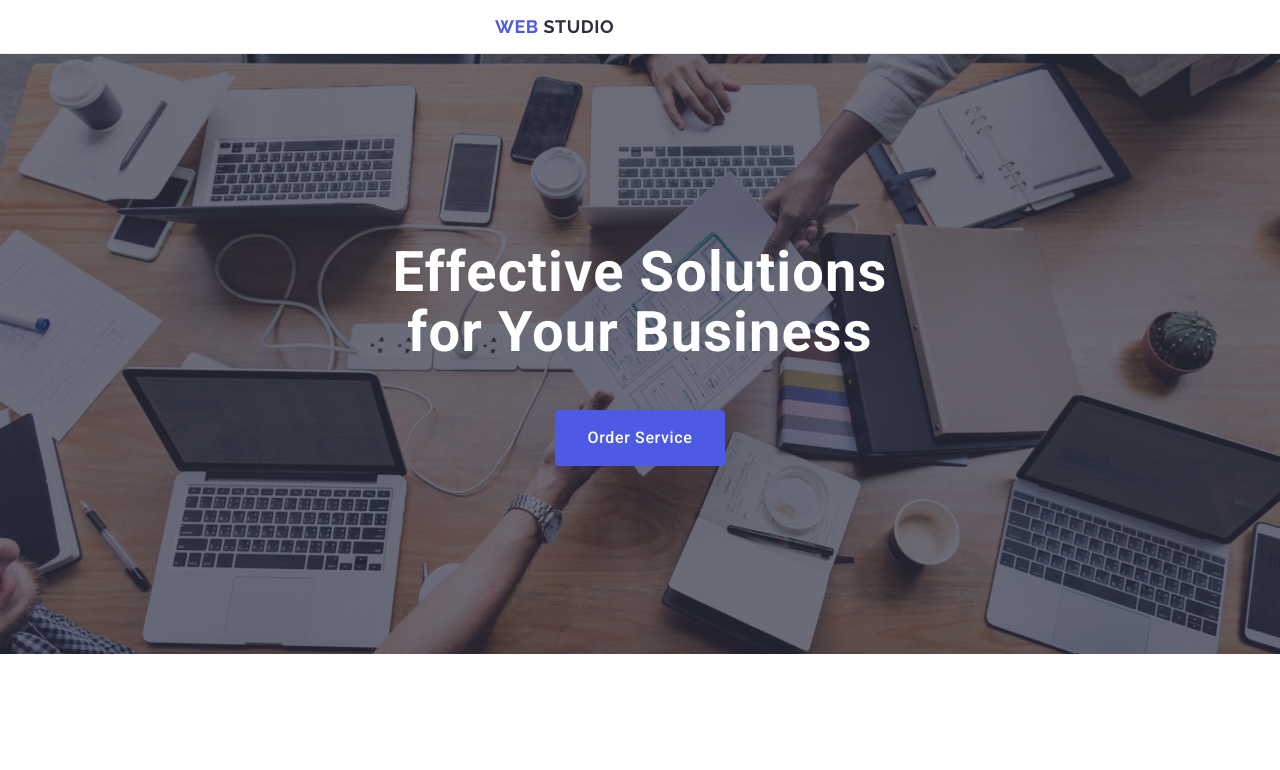
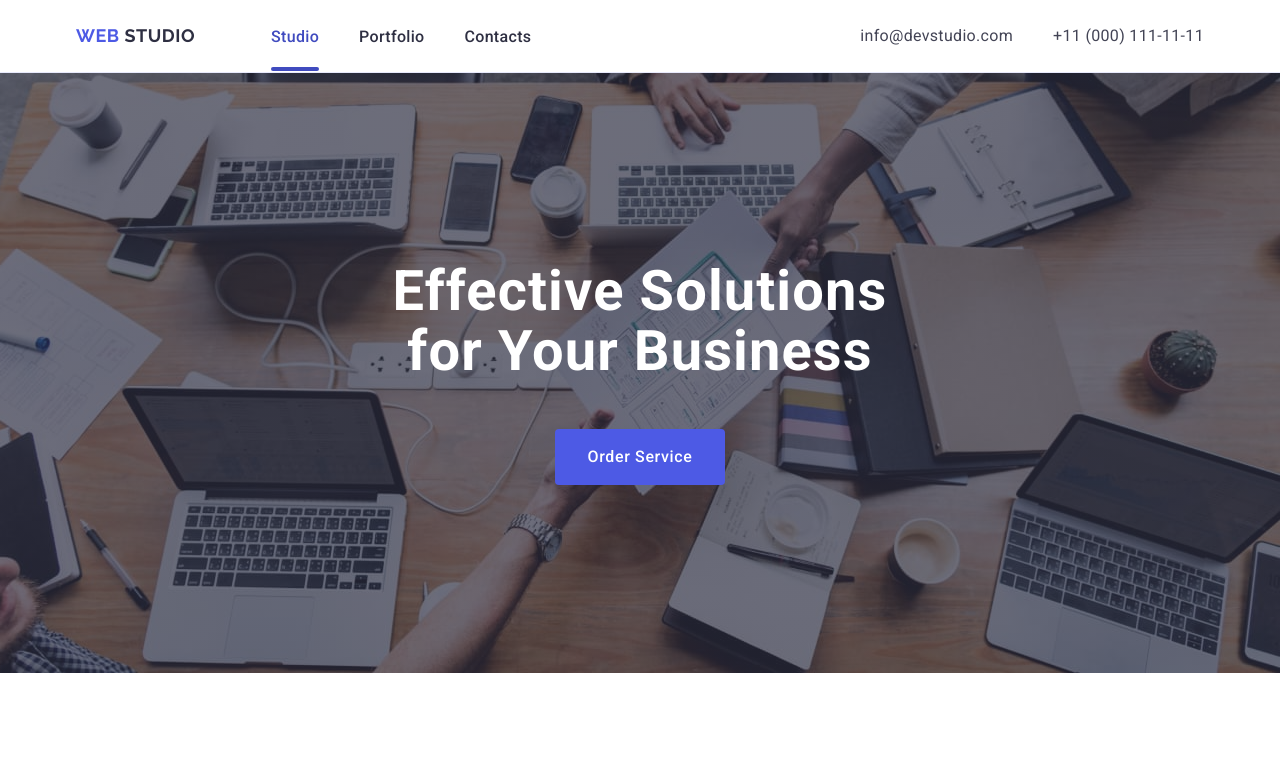
Before and after one commit to annashkurat1/goit-markup-hw-06, a plain HTML site: page index.html in a window 1280 px wide. Shown: the top 770 px of the page. Drawn offline with nearby package versions, Linux system fonts and the light colour scheme.

Commit message:
mu first done

```diff
--- a/css/styles.css
+++ b/css/styles.css
@@ -43,7 +43,6 @@ img {
   flex-wrap: wrap;
   justify-content: space-between;
   align-items: center;
-  /* width: 1158px; */
   width: 320px;
   margin: 0 auto;
   padding: 0 15px;
@@ -55,7 +54,6 @@ img {
 }
 .page-nav {
   display: none;
-  /* display: flex; */
   gap: 40px;
 }
 .link-a a {
@@ -90,7 +88,6 @@ img {
   line-height: 1.17;
   letter-spacing: 0.03em;
   color: #4d5ae5;
-  /* margin-right: 76px; */
   margin-top: 16px;
   margin-bottom: 16px;
 }
@@ -972,6 +969,25 @@ a.last-websudio.extra-class {
   .modal {
     width: 408px;
   }
+  .page-header .container {
+    width: 768px;
+  }
+  .nav {
+    align-items: baseline;
+  }
+  .page-nav {
+    display: flex;
+  }
+  .websudio {
+    margin-right: 120px;
+  }
+  .link-adress {
+    display: flex;
+  }
+  .link-adress-contacts {
+    flex-direction: column;
+    gap: 12px;
+  }
 }
 
 @media screen and (min-width: 1158px) {
@@ -1041,4 +1057,14 @@ a.last-websudio.extra-class {
     margin-left: auto;
     display: inline-block;
   }
+  .websudio {
+    margin-right: 76px;
+  }
+  .link-adress-contacts {
+    flex-direction: row;
+    gap: 40px;
+  }
+  .page-header .container {
+    width: 1158px;
+  }
 }
```
